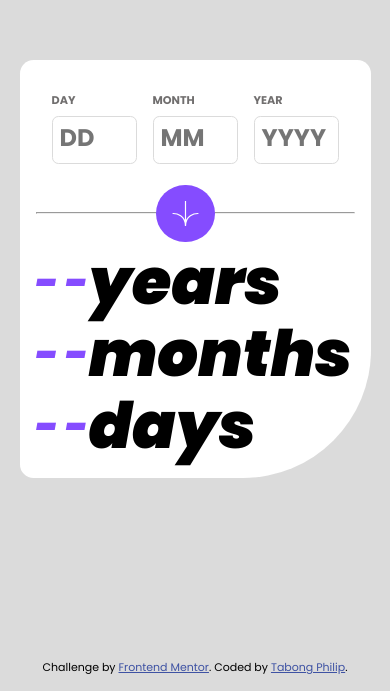
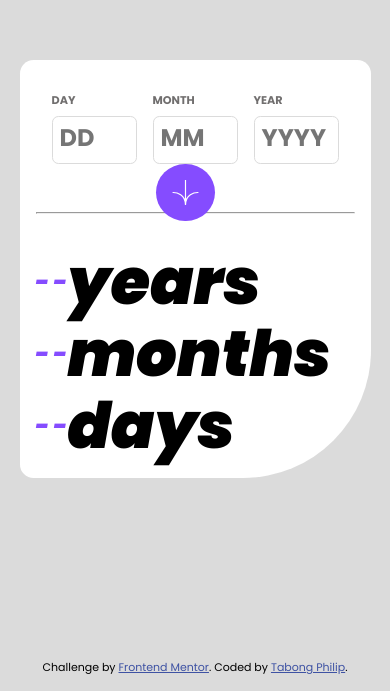
Before and after one commit to Tabong-Ang/age_calculator, a plain HTML site: page index.html in a window 390 px wide. Shown: the part 153-844 px from the top of the page. Drawn offline with Linux system fonts and the light colour scheme; a web font is replaced by a local one.

Commit message:
adjusted mobile response for h1

```diff
--- a/style.css
+++ b/style.css
@@ -208,7 +208,7 @@ h1 > span {
     }
 
     h1 {
-        font-size: 2.5rem;
+        font-size: 1.5rem;
     }
 
     .input-category {
@@ -217,7 +217,7 @@ h1 > span {
 
     button {
         width: 15%;
-        top: 40%;
+        top: 37.5%;
         left: 40%;
     }
 
```
